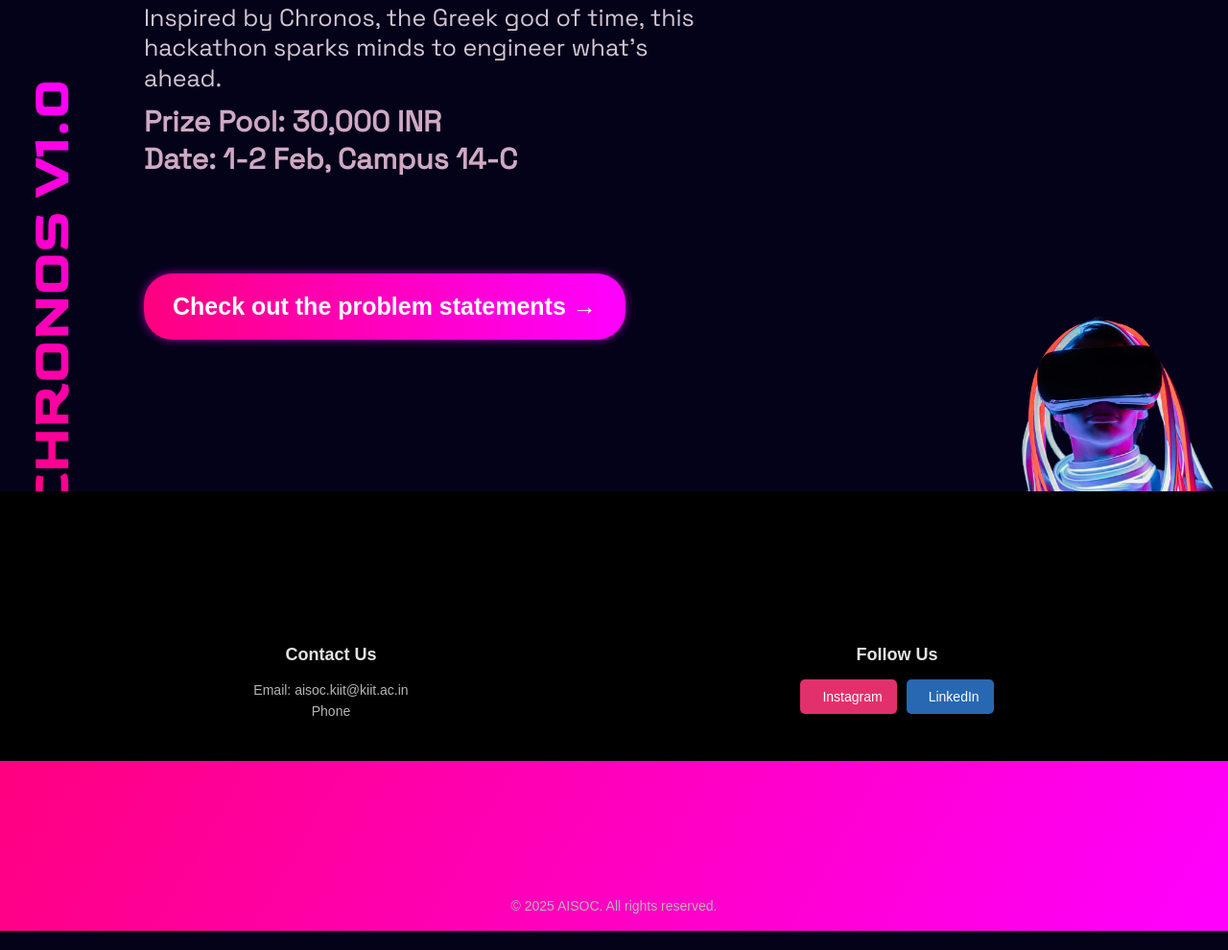
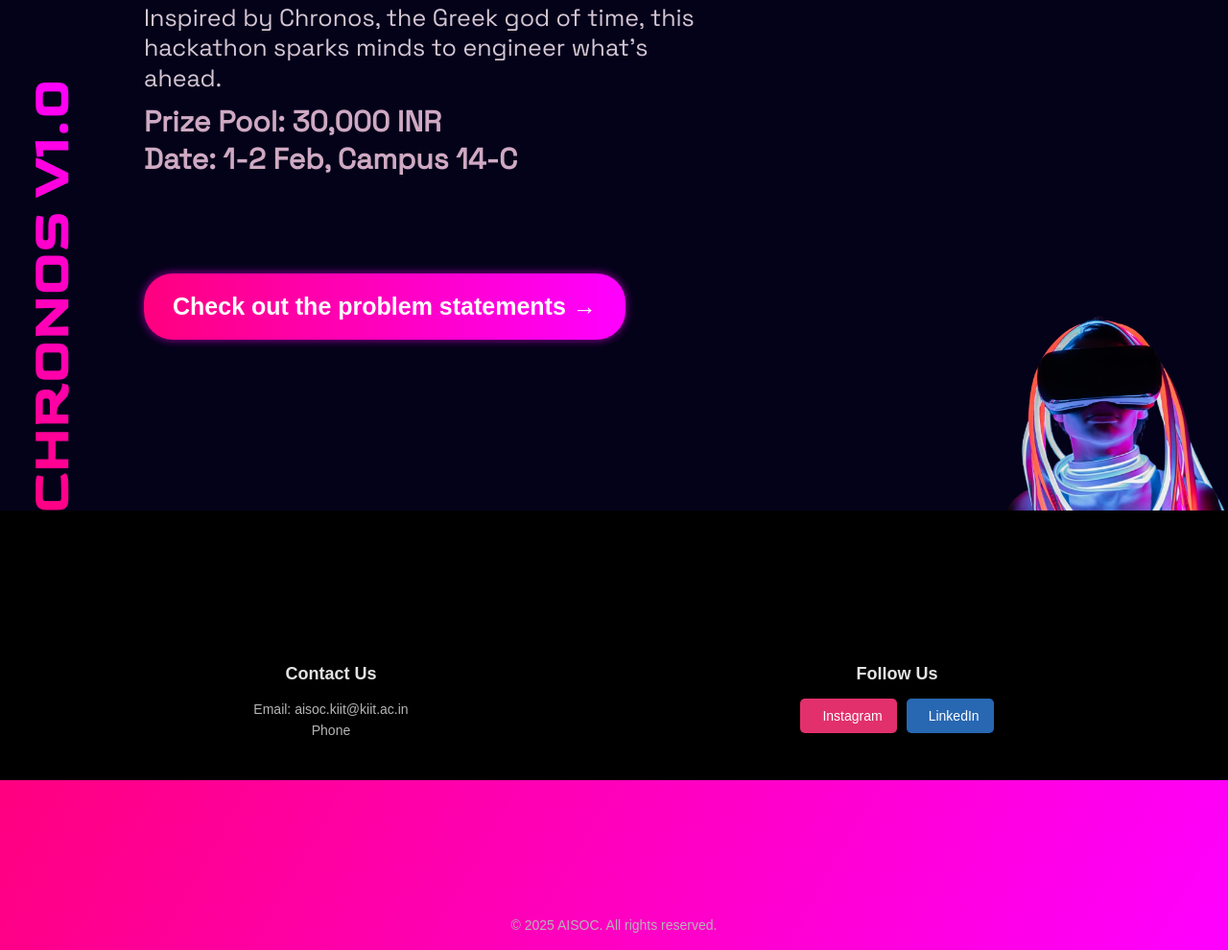
Before and after one commit to AISOC-KIIT/chronos, a plain HTML site: page index.html in a window 1280 px wide. Shown: the part 124-1114 px from the top of the page at 96% size. Drawn offline with Linux system fonts and the light colour scheme.

Commit message:
Update styles.css

```diff
--- a/styles.css
+++ b/styles.css
@@ -457,7 +457,7 @@ h1 {
   color: #fff;
   text-align: center;
   padding-top: 140px;
-  margin-top: 140px; /* Ensures it starts after the image */
+  margin-top: 160px; /* Ensures it starts after the image */
   position: relative;
   clear: both;
 }
```
